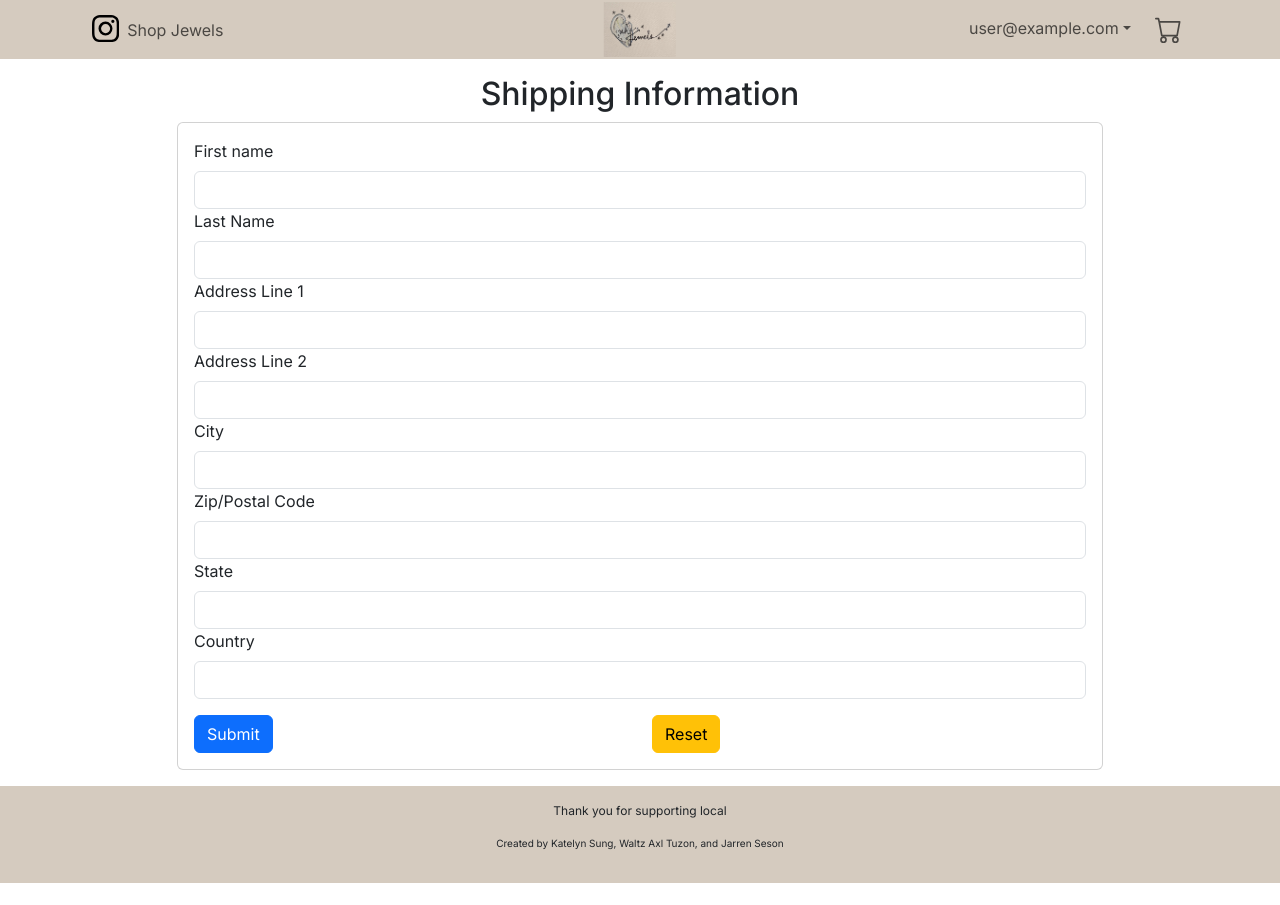
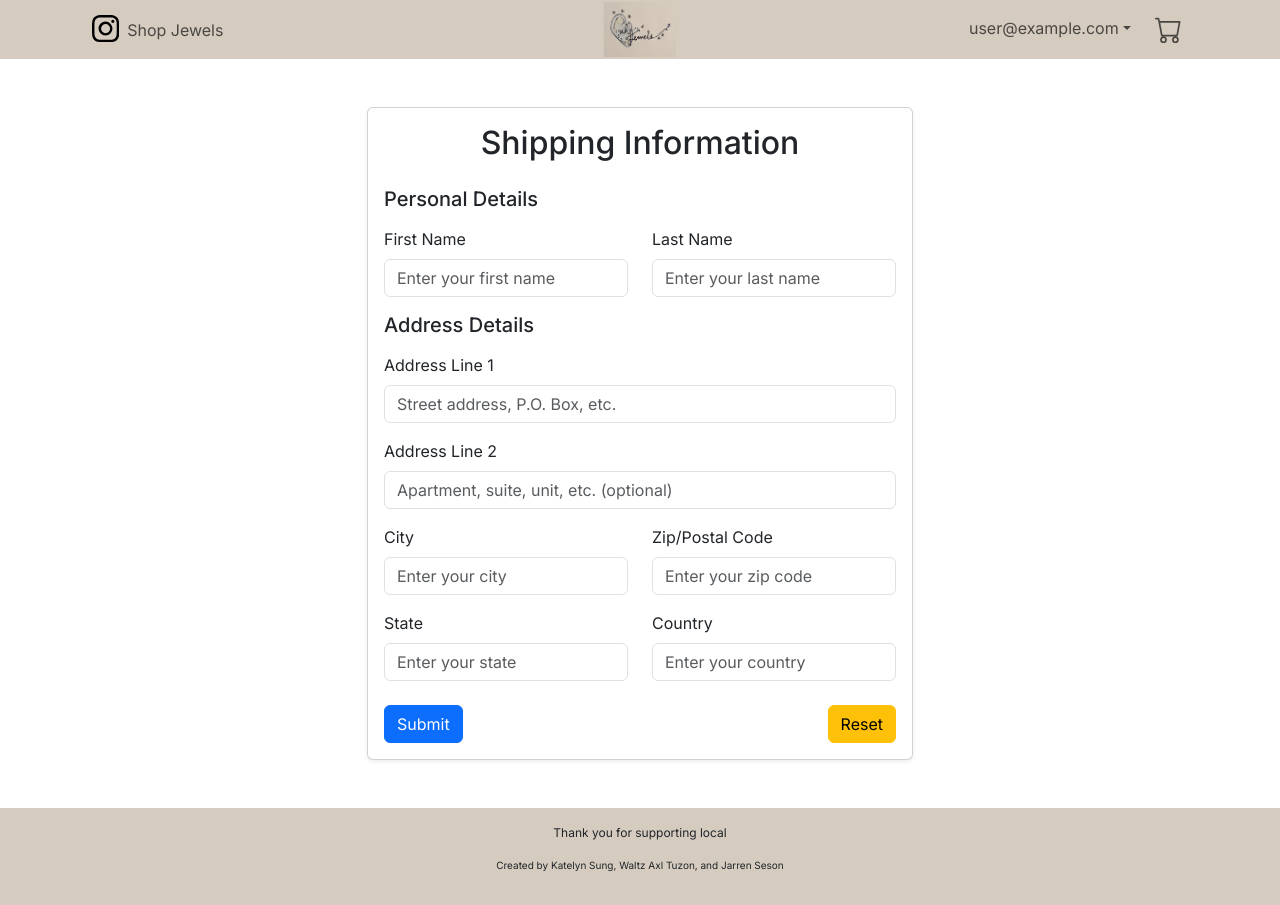
Before and after one commit to jarrenseson/uh-jewels-application-template-fork, a Next.js app: page /shipping in a window 1280 px wide. Before the commit the page ends 883 px from the top, so only its background shows below. Built offline with nearby package versions, Linux system fonts and the light colour scheme; no server answers; the database is empty; sample sign-in values are in the browser's storage.

Commit message:
made shipping form nicer

```diff
--- a/src/components/AddShippingInfoForm.tsx
+++ b/src/components/AddShippingInfoForm.tsx
@@ -30,8 +30,7 @@ const onSubmit = async (data: {
 
 const AddShippingInfoForm: React.FC = () => {
   const { status } = useSession();
-  // console.log('AddStuffForm', status, session);
-  /* const currentUser = session?.user?.email || ''; */
+
   const {
     register,
     handleSubmit,
@@ -40,110 +39,129 @@ const AddShippingInfoForm: React.FC = () => {
   } = useForm({
     resolver: yupResolver(AddShippingInfoSchema),
   });
+
   if (status === 'loading') {
     return <LoadingSpinner />;
   }
-  /**
-  if (status === 'unauthenticated') {
-    redirect('/auth/signin');
-  }
-    */
+
   return (
-    <Container className="py-3">
+    <Container className="py-5">
       <Row className="justify-content-center">
-        <Col xs={10}>
-          <Col className="text-center">
-            <h2>Shipping Information</h2>
-          </Col>
-          <Card>
+        <Col xs={12} md={8} lg={6}>
+          <Card className="shadow-sm">
             <Card.Body>
+              <h2 className="text-center mb-4">Shipping Information</h2>
               <Form onSubmit={handleSubmit(onSubmit)}>
+                <h5 className="mb-3">Personal Details</h5>
+                <Row className="mb-3">
+                  <Col md={6}>
                     <Form.Group>
-                  <Form.Label>First name</Form.Label>
+                      <Form.Label>First Name</Form.Label>
                       <input
                         type="text"
                         {...register('firstName')}
+                        placeholder="Enter your first name"
                         className={`form-control ${errors.firstName ? 'is-invalid' : ''}`}
                       />
                       <div className="invalid-feedback">{errors.firstName?.message}</div>
                     </Form.Group>
+                  </Col>
+                  <Col md={6}>
                     <Form.Group>
                       <Form.Label>Last Name</Form.Label>
                       <input
                         type="text"
                         {...register('lastName')}
+                        placeholder="Enter your last name"
                         className={`form-control ${errors.lastName ? 'is-invalid' : ''}`}
                       />
                       <div className="invalid-feedback">{errors.lastName?.message}</div>
                     </Form.Group>
-                <Form.Group>
+                  </Col>
+                </Row>
+
+                <h5 className="mb-3">Address Details</h5>
+                <Form.Group className="mb-3">
                   <Form.Label>Address Line 1</Form.Label>
                   <input
                     type="text"
                     {...register('address1')}
+                    placeholder="Street address, P.O. Box, etc."
                     className={`form-control ${errors.address1 ? 'is-invalid' : ''}`}
                   />
                   <div className="invalid-feedback">{errors.address1?.message}</div>
                 </Form.Group>
-                <Form.Group>
+                <Form.Group className="mb-3">
                   <Form.Label>Address Line 2</Form.Label>
                   <input
                     type="text"
                     {...register('address2')}
+                    placeholder="Apartment, suite, unit, etc. (optional)"
                     className={`form-control ${errors.address2 ? 'is-invalid' : ''}`}
                   />
                   <div className="invalid-feedback">{errors.address2?.message}</div>
                 </Form.Group>
+                <Row className="mb-3">
+                  <Col md={6}>
                     <Form.Group>
                       <Form.Label>City</Form.Label>
                       <input
                         type="text"
                         {...register('city')}
+                        placeholder="Enter your city"
                         className={`form-control ${errors.city ? 'is-invalid' : ''}`}
                       />
                       <div className="invalid-feedback">{errors.city?.message}</div>
                     </Form.Group>
+                  </Col>
+                  <Col md={6}>
                     <Form.Group>
                       <Form.Label>Zip/Postal Code</Form.Label>
                       <input
                         type="text"
                         {...register('zip')}
+                        placeholder="Enter your zip code"
                         className={`form-control ${errors.zip ? 'is-invalid' : ''}`}
                       />
                       <div className="invalid-feedback">{errors.zip?.message}</div>
                     </Form.Group>
+                  </Col>
+                </Row>
+                <Row className="mb-3">
+                  <Col md={6}>
                     <Form.Group>
                       <Form.Label>State</Form.Label>
                       <input
                         type="text"
                         {...register('state')}
+                        placeholder="Enter your state"
                         className={`form-control ${errors.state ? 'is-invalid' : ''}`}
                       />
                       <div className="invalid-feedback">{errors.state?.message}</div>
                     </Form.Group>
+                  </Col>
+                  <Col md={6}>
                     <Form.Group>
                       <Form.Label>Country</Form.Label>
                       <input
                         type="text"
                         {...register('country')}
+                        placeholder="Enter your country"
                         className={`form-control ${errors.country ? 'is-invalid' : ''}`}
                       />
                       <div className="invalid-feedback">{errors.country?.message}</div>
                     </Form.Group>
-                <Form.Group>
-                  <Row className="pt-3">
-                    <Col>
+                  </Col>
+                </Row>
+
+                <div className="d-flex justify-content-between mt-4">
                   <Button type="submit" variant="primary">
                     Submit
                   </Button>
-                    </Col>
-                    <Col>
-                      <Button type="button" onClick={() => reset()} variant="warning" className="float-right">
+                  <Button type="button" onClick={() => reset()} variant="warning">
                     Reset
                   </Button>
-                    </Col>
-                  </Row>
-                </Form.Group>
+                </div>
               </Form>
             </Card.Body>
           </Card>
```
Lines whose indentation alone changed are shown as unchanged.
